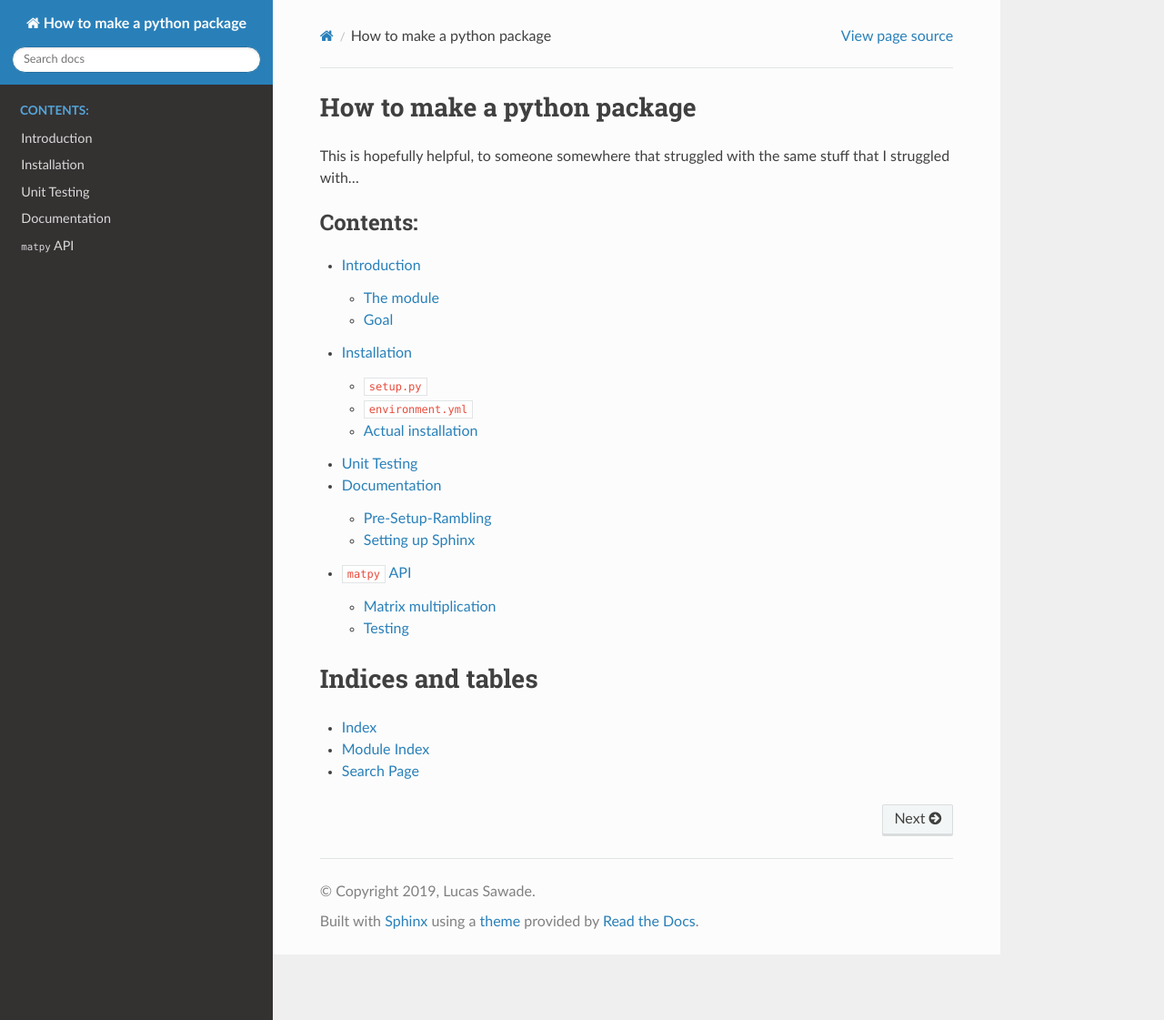
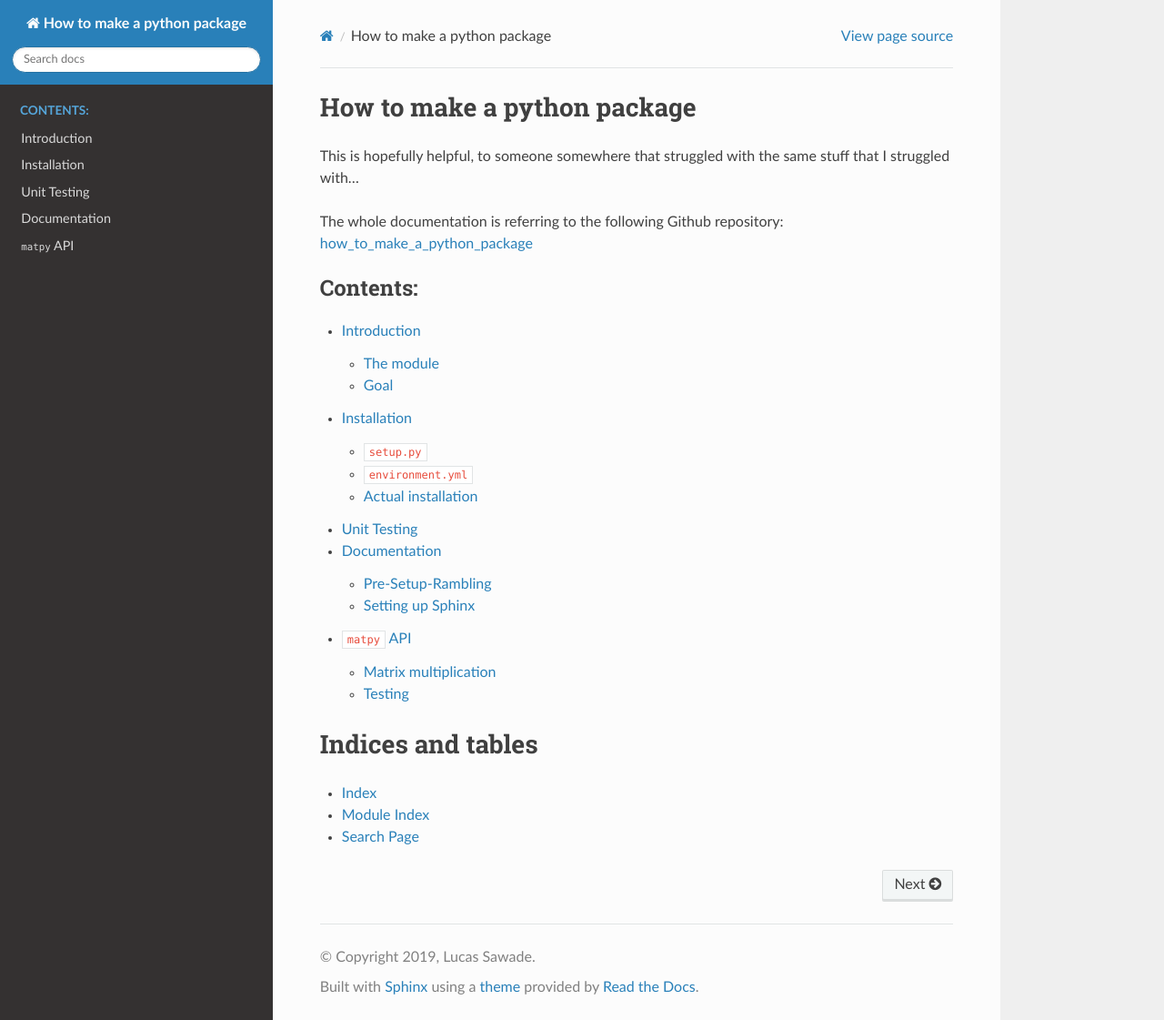
Before and after one commit to lsawade/how_to_make_a_python_package, a Sphinx documentation site: the page built from docs/source/index.rst, in a window 1280 px wide and 1121 px high. Shown: the whole window at 91% size. Built offline with Sphinx 7.4.7 and the Read the Docs theme 2.0.0, drawn with Linux system fonts in a browser that asks for light colours.

Commit message:
fixed docs

```diff
--- a/docs/source/index.rst
+++ b/docs/source/index.rst
@@ -4,6 +4,8 @@ How to make a python package
 This is hopefully helpful, to someone somewhere that struggled with the same
 stuff that I struggled with...
 
+The whole documentation is referring to the following Github repository:
+`how_to_make_a_python_package <https://github.com/lsawade/how_to_make_a_python_package>`_
 
 .. toctree::
    :maxdepth: 2
```
